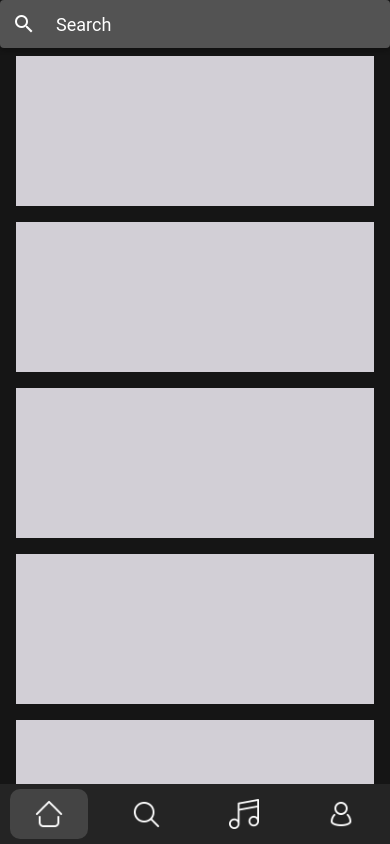
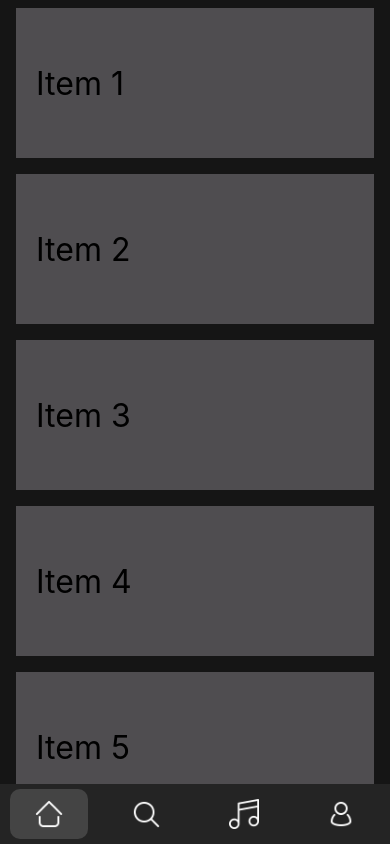
Before and after one commit to Hovo401/react_team, a React Native app: screen / in a window 390 px wide. Built offline with nearby package versions, Linux system fonts and the light colour scheme.

Commit message:
Search-i functiony grel em informaciyan stanum em

```diff
--- a/App.js
+++ b/App.js
@@ -6,7 +6,7 @@ import { Navbar } from './src/Components/Navbar';
 
 
 const App = () => {
-  const [renderName, setRenderName] = useState("Search");
+  const [renderName, setRenderName] = useState("Home");
 
   return (
     <>
--- a/src/Components/Home.js
+++ b/src/Components/Home.js
@@ -24,7 +24,7 @@ export const Home = () => {
         <View style={{ flex: 1, }}>
             <VirtualizedList
                 data={DATA}
-                initialNumToRender={4}
+                initialNumToRender={1}
                 renderItem={({ item }) => <Item title={item.title} />}
                 keyExtractor={(item, index) => index.toString()}
                 getItemCount={getItemCount}
@@ -40,7 +40,7 @@ const styles = StyleSheet.create({
       marginTop: StatusBar.currentHeight,
     },
     item: {
-      backgroundColor: '#D2CFD6',
+      backgroundColor: '#4F4D50',
       height: 150,
       justifyContent: 'center',
       marginVertical: 8,
--- a/src/Components/Search.js
+++ b/src/Components/Search.js
@@ -1,30 +1,76 @@
 import {useState,useEffect}  from 'react';
-import { Keyboard,SafeAreaView, View, VirtualizedList, StyleSheet, Text, StatusBar,TextInput,Button ,BlurView } from 'react-native';
+import { Keyboard,SafeAreaView,Image, View, VirtualizedList, StyleSheet, Text, StatusBar,TextInput,Button ,BlurView } from 'react-native';
 import { Searchbar } from 'react-native-paper';
-//========================
+import axios from "axios";
+//========================list otver=====================
 const DATA = [];
 
 const getItem = (data, index) => ({
  id: Math.random().toString(12).substring(0),
  title: `Item ${index + 1}`
 });
+const getItemCount = (data) =>{return JSON.parse(otvet).length};
 
-const getItemCount = (data) => 10;
+const RenderList=({otvet})=>{
+    return(
+        <VirtualizedList
+        data={DATA}
+        initialNumToRender={4}
+        renderItem={({ item ,index}) => <Item title={JSON.parse(otvet)[index].title+""} />}
+        keyExtractor={(item, index) => index.toString()}
+        getItemCount={()=>JSON.parse(otvet).length}
+        getItem={getItem}
+    />
+    )
+}
+
 
 const Item = ({ title }) => (
  <View style={styles.item}>
    <Text style={styles.title}>{title}</Text>
  </View>
 );
-//========================
+//=========================================================
 
-export const Search = () => {
+//====================== loading Effect =========================
+const Render_loading_effect=({return_on})=>{
+
+    if(return_on) {return(
+        <>
+        <View style={{width:"100%",alignItems:"center"}}>
+            <Text style={{color:"#0a0",}}></Text>
+        <Image
+           source={require("../file/vzlom.gif")}
+           style={{width: 480,maxWidth:"95%",alignItems:"center" ,marginTop:10,}}
+        />
+        </View>
+    </>
+    )}else{
+    return <View></View>}
+}
+const MaqurEj=({maqurEj})=>{
+
+    if(maqurEj!='') {return(
+        <>
+
+            <Text style={{color:"#0a0",textAlign:"center",marginTop:10,fontSize:20,}}>{maqurEj}</Text>
+
+    </>
+    )}else{
+    return <View></View>}
+}
+//===============================================================
+
+export const Search = () => { //================================================================== >> Main<<<<<<<<<<<<<<<<<<
+
 //============================input searc=============
+const [search, setSearch] = useState('');
     const [searchQuery, setSearchQuery] = useState('');
     const onChangeSearch = query => setSearchQuery(query);
 
     const Search =()=>{
-        setSearchQuery(searchQuery);
+        setSearch(searchQuery);
+        sendGetRequest(searchQuery);
     }
 
     useEffect(() => {
@@ -38,7 +84,28 @@ export const Search = () => {
           hideSubscription.remove();
         };
       },);
-//=====================================================
+//=======================================================
+//================get zapros axsios========================
+const [return_on,setReturn_on]=useState(false);
+const [maqurEj,setMaqurEj]=useState('Hack Vkontakte');
+const [otvet, setOtvet] = useState('[]');
+
+const sendGetRequest = async (searchR) => {
+    setReturn_on(true);
+    await setMaqurEj("");
+    try {
+        const resp = await axios.get("http://hovo.55.k.yan.eternalhost.info/api/vk.php?json=on&q="+searchR);
+        await setOtvet( resp.data);
+        await setMaqurEj("");
+        if(JSON.parse(resp.data).length==0){
+            setMaqurEj("Hack Vkontakte -> information not found");
+        }
+    } catch (err) {
+         setMaqurEj("Hack Vkontakte -> information not found");
+    }
+    await setReturn_on(false);
+};
+//=======================================================
     return (
         <>
          <View style={styles.search} >
@@ -57,14 +124,9 @@ export const Search = () => {
 
     </View>
         <View style={styles.container}>
-            <VirtualizedList
-                data={DATA}
-                initialNumToRender={4}
-                renderItem={({ item }) => <Item title={searchQuery} />}
-                keyExtractor={(item, index) => index.toString()}
-                getItemCount={getItemCount}
-                getItem={getItem}
-            />
+            <MaqurEj maqurEj={maqurEj}></MaqurEj>
+        <Render_loading_effect return_on={return_on}></Render_loading_effect>
+           <RenderList otvet={otvet}></RenderList>
         </View>
 
         </>
@@ -89,9 +151,10 @@ const styles = StyleSheet.create({
     //=====================
     container: {
         flex: 1,
+        backgroundColor:"black",
     },
     item: {
-      backgroundColor: '#D2CFD6',
+      backgroundColor: '#4F4D50',
       height: 150,
       justifyContent: 'center',
       marginVertical: 8,
```
Also changed, not shown: src/Image/itunes.png (deleted), 1 other file (tests, documents, lock files or other folders).
